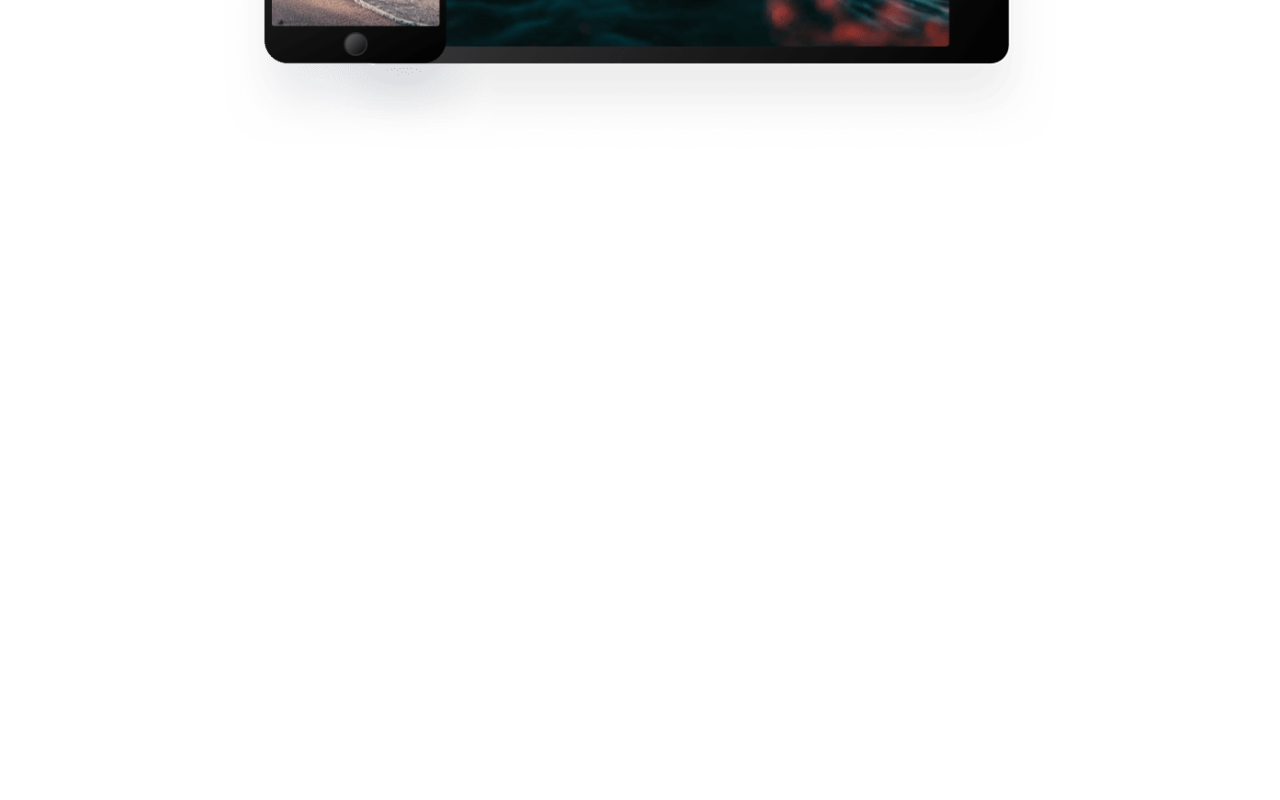
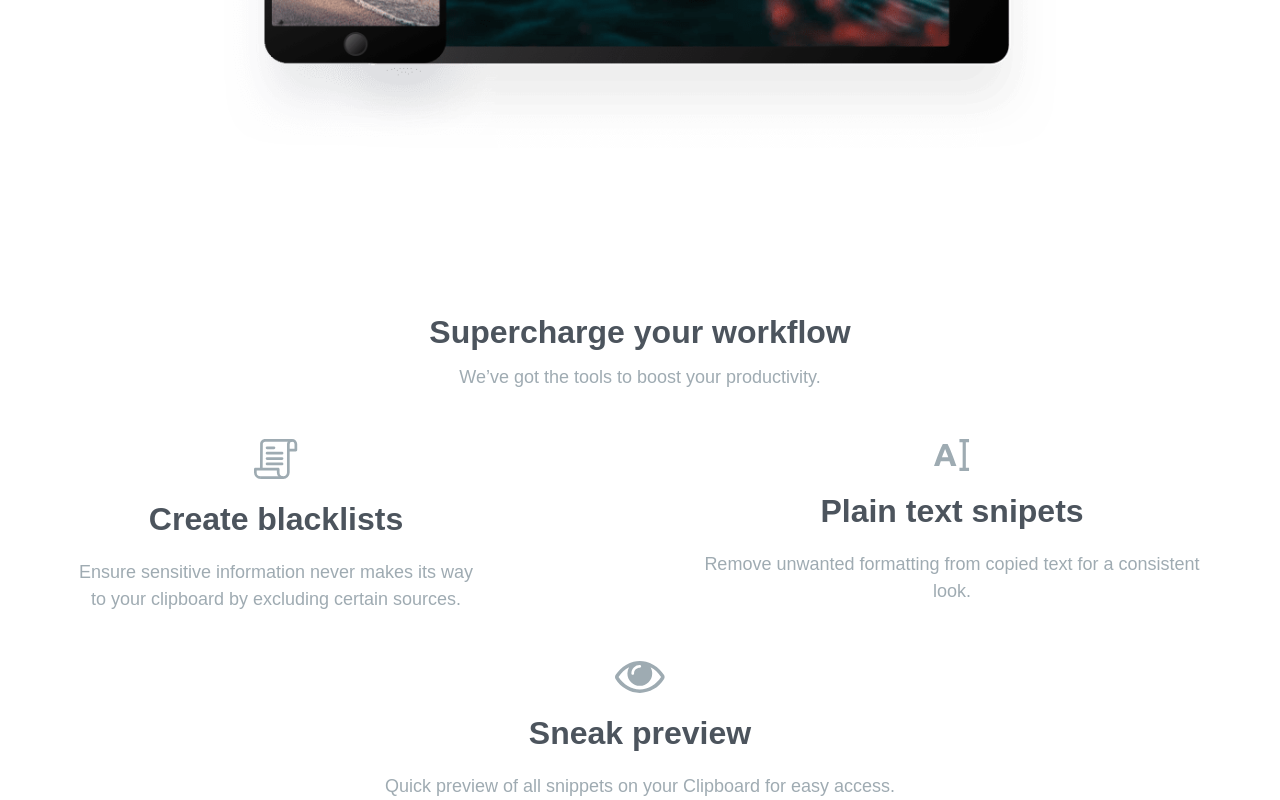
Before and after one commit to SebastianLaka/clipboard-landing-page-master, a Vue app: page / in a window 1280 px wide. Shown: the part 2132-2932 px from the top of the page. Before the commit the page ends 2280 px from the top, so only its background shows below. Built offline with nearby package versions, Linux system fonts and the light colour scheme; a web font is replaced by a local one.

Commit message:
Add section with workflow about blacklist, plain text snipets and preview

```diff
--- a/src/components/MainSite.vue
+++ b/src/components/MainSite.vue
@@ -2,6 +2,7 @@
 import HeaderSite from './site-content/Header/HeaderSite.vue'
 import SiteSnipets from './site-content/Snipets/SiteSnipets.vue'
 import SiteClipboard from './site-content/clipboard/SiteClipboard.vue'
+import SiteWorkflow from './site-content/workflow/SiteWorkflow.vue'
 import SiteButton from './site-content/SiteButton.vue'
 </script>
 <template>
@@ -75,6 +76,44 @@ import SiteButton from './site-content/SiteButton.vue'
         <img :src="img" :alt="alt" class="clipboard-main__img" />
       </template>
     </SiteClipboard>
+    <SiteWorkflow>
+      <template #workflow-header>
+        <div class="workflow-header-content">
+          <h1 class="workflow-header-content__header">Supercharge your workflow</h1>
+          <p class="workflow-header-content__description">
+            We’ve got the tools to boost your productivity.
+          </p>
+        </div>
+      </template>
+      <template #workflow-blacklist="{ img, alt }">
+        <div class="blacklist-workflow">
+          <img :src="img" :alt="alt" class="blacklist-workflow__icon"/>
+          <h2 class="blacklist-workflow__header">Create blacklists</h2>
+          <p class="blacklist-workflow__description">
+            Ensure sensitive information never makes its way to your clipboard by excluding certain
+            sources.
+          </p>
+        </div>
+      </template>
+      <template #workflow-text="{ img, alt }">
+        <div class="text-workflow">
+          <img :src="img" :alt="alt" class="text-workflow__icon"/>
+          <h2 class="text-workflow__header">Plain text snipets</h2>
+          <p class="text-workflow__description">
+            Remove unwanted formatting from copied text for a consistent look.
+          </p>
+        </div>
+      </template>
+      <template #workflow-preview="{ img, alt }">
+        <div class="preview-workflow">
+          <img :src="img" :alt="alt" class="preview-workflow__icon"/>
+          <h2 class="preview-workflow__header">Sneak preview</h2>
+          <p class="preview-workflow__description">
+            Quick preview of all snippets on your Clipboard for easy access.
+          </p>
+        </div>
+      </template>
+    </SiteWorkflow>
   </main>
 </template>
 <style lang="scss" scoped>
@@ -157,11 +196,27 @@ import SiteButton from './site-content/SiteButton.vue'
     &__header {
       font-size: 2rem;
       font-weight: $secondary-weight;
+      text-align: center;
     }
     &__description {
       text-align: center;
       padding: 0 1.25em;
     }
+  }
+  .workflow-header-content {
+    @include flex-column;
+    grid-column: 3/11;
+    gap: 0.5em 0;
+    &__header {
+      font-size: 2rem;
+      font-weight: $secondary-weight;
+    }
+  }
+  .blacklist-workflow,
+  .text-workflow,
+  .preview-workflow {
+    @include flex-column-center;
+    padding: 0 3.5em;
   }
 }
 @media (min-width: 768px) {
@@ -184,6 +239,15 @@ import SiteButton from './site-content/SiteButton.vue'
   }
   .header-snipets {
     gap: 1.5em 0;
+  }
+  .blacklist-workflow,
+  .text-workflow,
+  .preview-workflow {
+    gap: 1em;
+    &__header{
+      font-size: 2rem;
+      font-weight: $secondary-weight;
+    }
   }
 }
 @media (min-width: 992px) {
@@ -236,11 +300,36 @@ import SiteButton from './site-content/SiteButton.vue'
         justify-self: stretch;
       }
     }
+    .workflow-header-content{
+      grid-column: 4/10;
+    }
+    .blacklist-workflow{
+      grid-column: 1/6;
+    }
+    .text-workflow{
+      grid-column: 7/13;
+
+    }
+    .preview-workflow{
+      grid-column: 4/10;
+
+    }
   }
 }
 @media (min-width: 1350px) {
+   .site-container {
   .snipet-image {
     justify-self: stretch;
   }
+  .blacklist-workflow{
+      grid-column: 1/4;
+    }
+    .text-workflow{
+      grid-column: 5/9;
+    }
+    .preview-workflow{
+      grid-column: 9/13;
+    }
+}
 }
 </style>
--- /dev/null
+++ b/src/components/site-content/workflow/SiteWorkflow.vue
@@ -0,0 +1,50 @@
+<script setup>
+import blacklistIcon from '../../icons/icon-blacklist.svg'
+import textIcon from '../../icons/icon-text.svg'
+import previewIcon from '../../icons/icon-preview.svg'
+
+const workflowIcons = {
+  blacklist: {
+    img: blacklistIcon,
+    alt: 'Icon with list for blacklist',
+  },
+  text: {
+    img: textIcon,
+    alt: 'Icon with A letter and cursor',
+  },
+  preview: {
+    img: previewIcon,
+    alt: 'Icon with eye',
+  },
+}
+</script>
+<template>
+  <section class="workflow-main">
+    <slot name="workflow-header" />
+    <slot name="workflow-blacklist" v-bind="workflowIcons.blacklist" />
+    <slot name="workflow-text" v-bind="workflowIcons.text"></slot>
+    <slot name="workflow-preview" v-bind="workflowIcons.preview"></slot>
+  </section>
+</template>
+<style lang="scss" scoped>
+@use '../../../assets/scss/mixins.scss' as *;
+@media (min-width: 375px) {
+  .workflow-main {
+    @include flex-column-center;
+    text-align: center;
+    gap: 3em 0;
+  }
+}
+@media (min-width: 992px) {
+  .workflow-main {
+    @include grid-12-col;
+    place-items: center;
+     align-items: start;
+  }
+}
+@media (min-width: 1350px) {
+  .workflow-main {
+    gap: 6em 0;
+  }
+}
+</style>
```
